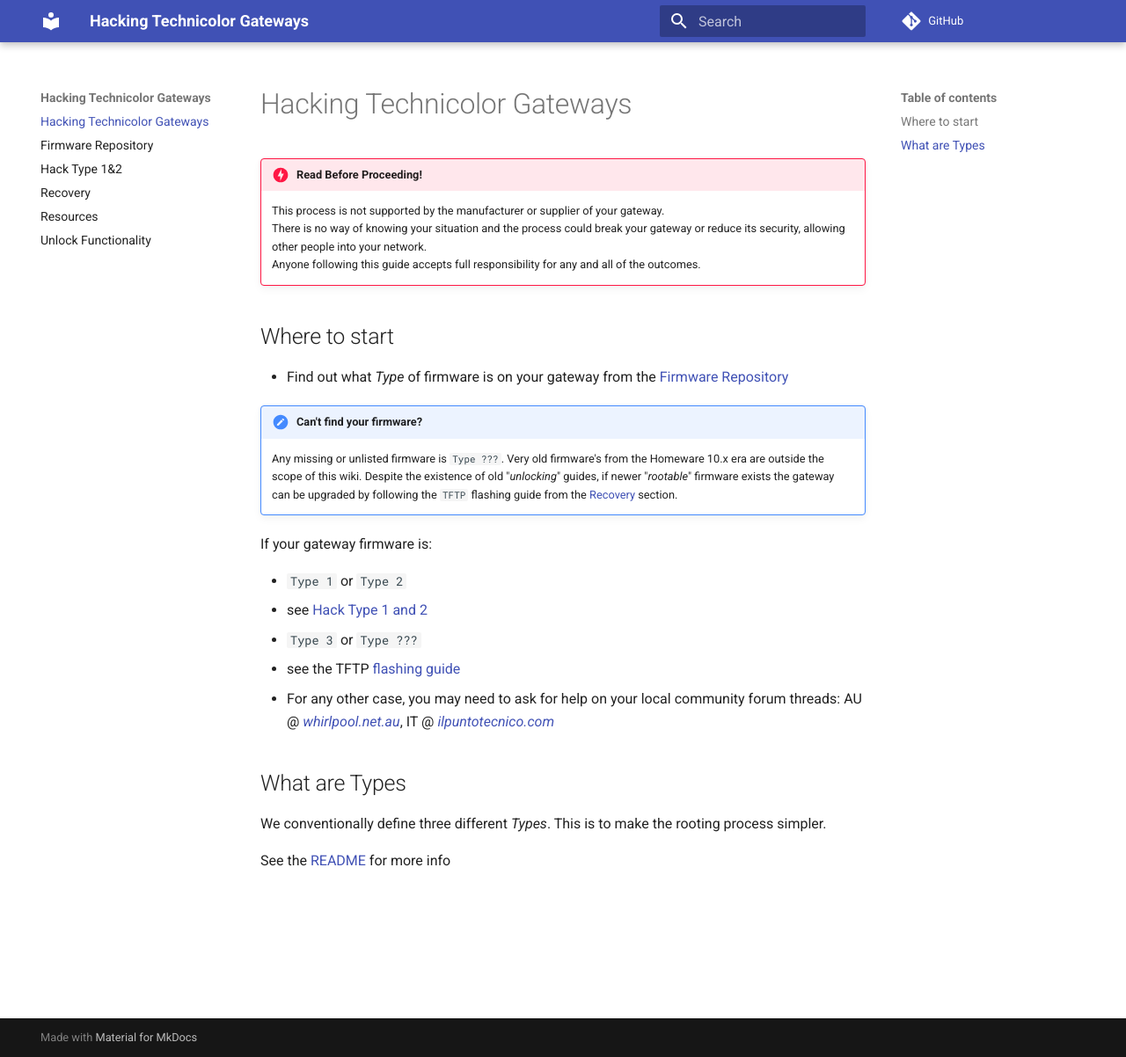
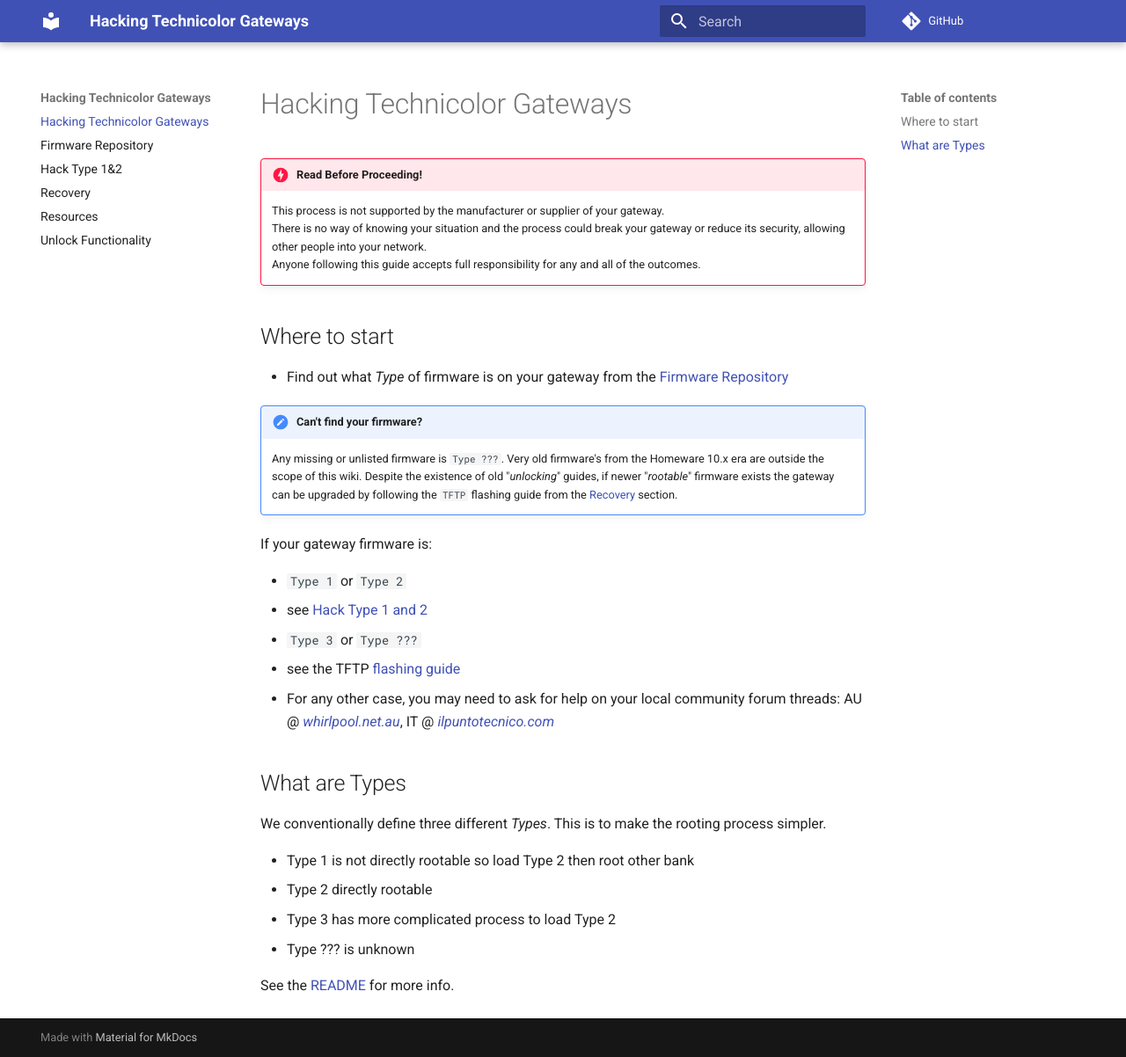
Before and after one commit to hack-technicolor/hack-technicolor, an MkDocs documentation site: the page built from docs/index.md, in a window 1280 px wide and 1202 px high. Shown: the whole window at 88% size. Built offline with MkDocs 1.6.1 and Material for MkDocs 9.7.7, drawn with Linux system fonts in a browser that asks for light colours; comment, search, counter and statistics services are not loaded.

Commit message:
fix type defs

```diff
--- a/docs/index.md
+++ b/docs/index.md
@@ -25,4 +25,9 @@
 
 We conventionally define three different *Types*. This is to make the rooting process simpler.
 
-See the [README](https://github.com/kevdagoat/hack-technicolor/blob/master/README.md) for more info
+- Type 1 is not directly rootable so load Type 2  then root other bank
+- Type 2 directly rootable
+- Type 3 has more complicated process to load Type 2
+- Type ??? is unknown
+
+See the [README](https://github.com/kevdagoat/hack-technicolor/blob/master/README.md) for more info.
```
